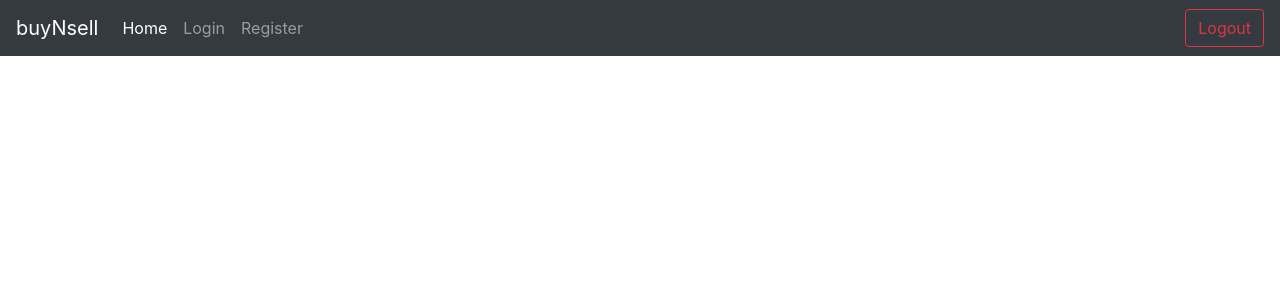
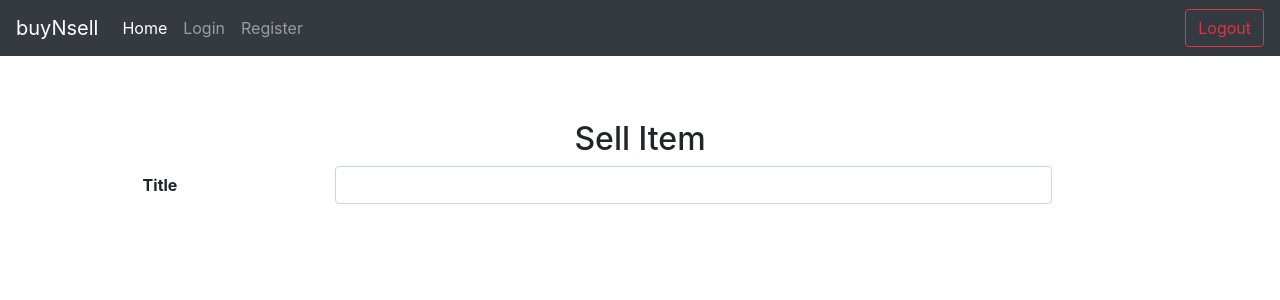
Before and after one commit to yashjain12yj/Probation-Front-End, a React (Create React App) app: page /post in a window 1280 px wide. Shown: the top 300 px of the page. Built offline with nearby package versions, Linux system fonts and the light colour scheme.

Commit message:
Create Post Implementation

```diff
--- a/src/components/App.js
+++ b/src/components/App.js
@@ -6,6 +6,8 @@ import Navbar from './utility/Navbar'
 import Login from './login/Login'
 import Signup from './login/Signup'
 import Home from './Home'
+import CreatePostForm from './post/CreatePostForm'
+import PageNotFound from './utility/PageNotFound'
 
 import { BrowserRouter as Router, Route, Switch } from 'react-router-dom'
 
@@ -18,6 +20,8 @@ function App() {
           <Route path='/' exact={true} component={Home}/>
           <Route path='/login' exact={true} component={Login}/>
           <Route path='/signup' exact={true} component={Signup}/>
+          <Route path='/post' exact={true} component={CreatePostForm} />
+          <Route path='/*' component={PageNotFound} />
         </Switch>
       </Router>
     </div>
--- /dev/null
+++ b/src/components/post/CreatePostForm.css
@@ -0,0 +1,5 @@
+.create_post_form{
+  margin-top: 5%;
+  text-align: center;
+  height:inherit;
+}
--- /dev/null
+++ b/src/components/post/CreatePostForm.js
@@ -0,0 +1,32 @@
+import React from 'react';
+import {Link} from 'react-router-dom'
+import axios from 'axios';
+
+import './CreatePostForm.css';
+
+
+class CreatePostForm extends React.Component {
+  constructor(props){
+    super(props);
+    this.state={
+
+    }
+   }
+
+render(){
+  return (
+    <div className="container-fluid create_post_form">
+      <div className="row">
+          <h2 className="col-sm-12">Sell Item</h2>
+      </div>
+      <div className="form-group row">
+          <label htmlFor="Title" className="col-sm-3 col-form-label"><b>Title</b></label>
+          <div className="col-sm-7">
+            <input type="text" className="form-control" id="title" />
+          </div>
+      </div>
+    </div>
+  )};
+}
+
+export default CreatePostForm;
--- /dev/null
+++ b/src/components/utility/PageNotFound.js
@@ -0,0 +1,19 @@
+import React from 'react';
+
+class PageNotFound extends React.Component {
+  constructor(props){
+    super(props);
+    this.state={
+
+    }
+   }
+
+render(){
+  return (
+    <div className="container page-not-found" >
+        <img src="https://cdn.searchenginejournal.com/wp-content/uploads/2017/08/25-Outstanding-404-Page-Examples-You-Have-to-See-760x400.png" className="img-fluid" alt="Page Not Found" />
+    </div>
+  )};
+}
+
+export default PageNotFound;
```
